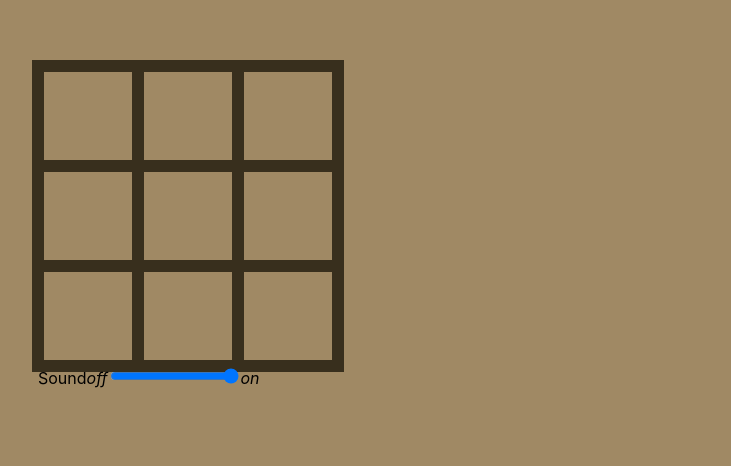
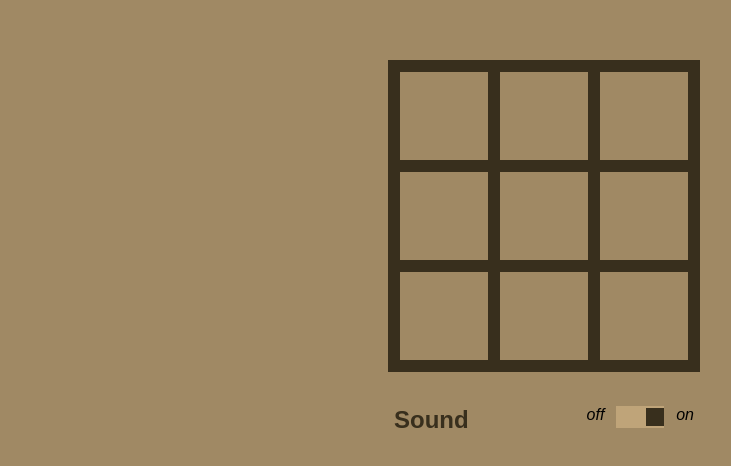
Before and after one commit to seha1/react-game, a React (Create React App) app: page / in a window 1280 px wide. Shown: the part 140-606 px from the top of the page, without its empty margins (96-827 px from the left). Built offline with nearby package versions, Linux system fonts and the light colour scheme.

Commit message:
Добавлены стили на iinput[type=range]

```diff
--- a/src/Components/main.module.css
+++ b/src/Components/main.module.css
@@ -3,21 +3,31 @@
     width: 100vw;
     height: 100vh;
     background-color: #a08964;
+    font-family: 'Arial', sans-serif;
 
 }
 .wrapper{
     margin: 0 auto;
     width: 1024px;
     height: 100vh;
+    min-width: 500px;
     display: flex;
 
 }
+.field{
+    margin: 0 auto;
+    width: 320px;
+    height: 100vh;
+    min-width: 320px;
+
+}
+
 .playingField{
     margin: 200px auto;
     width: 300px;
     height: 300px;
     min-width: 300px;
-    max-height: 300px;
+    min-height: 300px;
     border: 6px solid #382f1d;
     display: flex;
     flex-wrap: wrap;
@@ -27,7 +37,7 @@
     width: 100px;
     height: 100px;
     min-width: 100px;
-    max-height: 100px;
+    min-height: 100px;
     border: 6px solid #382f1d;
     box-sizing: border-box;
     display: flex;
@@ -35,39 +45,41 @@
     align-items: center;
     font-size: 64px;
     font-weight: bold;
-    color: #bfa479;
+    color: #382f1d;
     cursor: pointer;
 
 }
-.cross{
-    width: 100px;
-    height: 100px;
-    min-width: 100px;
-    max-height: 100px;
-    border: 6px solid #382f1d;
-    box-sizing: border-box;
+.setting{
+    margin: 20px auto;
+    width: 300px;
+    height: 200px;
+
+}
+.sound{
+    margin: 20px auto;
     display: flex;
-    justify-content: center;
-    align-items: center;
-    font-size: 64px;
+    justify-content: space-between;
+    justify-items: center;
+}
+
+.sound span{
     font-weight: bold;
-    color: #bfa479;
+    font-size: 24px;
+    color: #382f1d;
+}
+
+input[type=range]{
+    appearance: none;
+    margin: 0 -106px;
+    background-color: #bfa479;
+    width: 48px;
+    height: 22px;
+    outline: none;
     cursor: pointer;
-    background-image: url(../../src/img/cross.png);
 }
-.zero{
-    width: 100px;
-    height: 100px;
-    min-width: 100px;
-    max-height: 100px;
-    border: 6px solid #382f1d;
-    box-sizing: border-box;
-    display: flex;
-    justify-content: center;
-    align-items: center;
-    font-size: 64px;
-    font-weight: bold;
-    color: #bfa479;
-    cursor: pointer;
-    background-image: url(../img/zerro.png);
+input[type=range]::-webkit-slider-thumb{
+    appearance: none;
+    width: 18px;
+    height: 18px;
+    background-color: #382f1d;
 }
```
